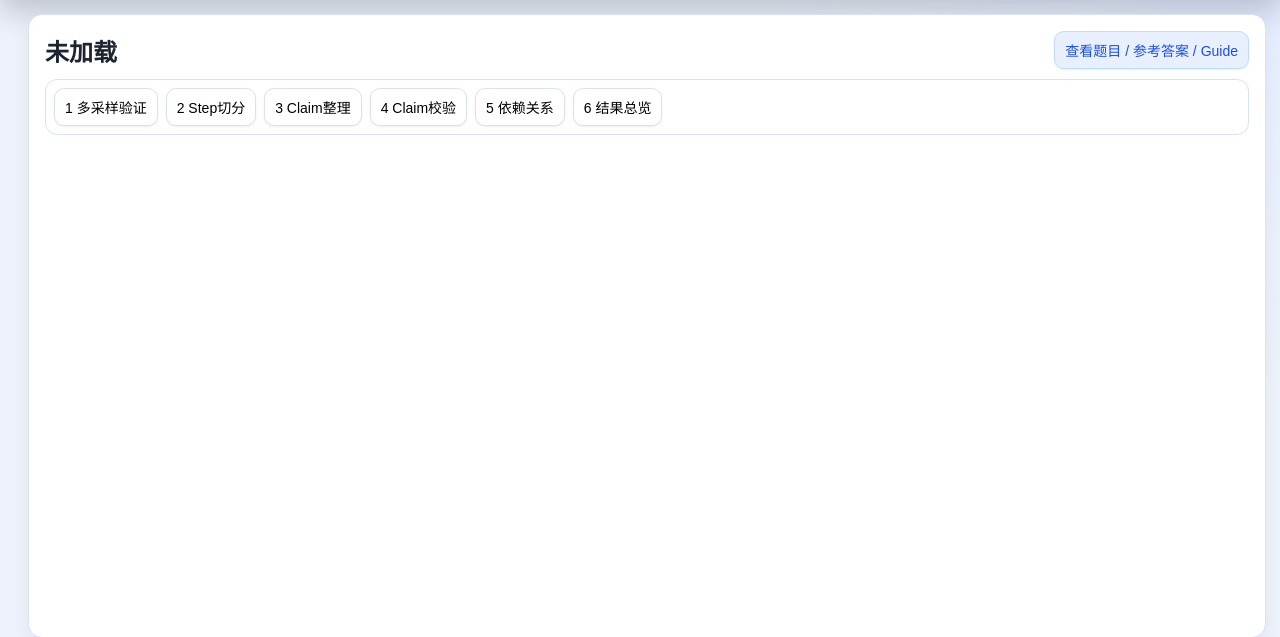
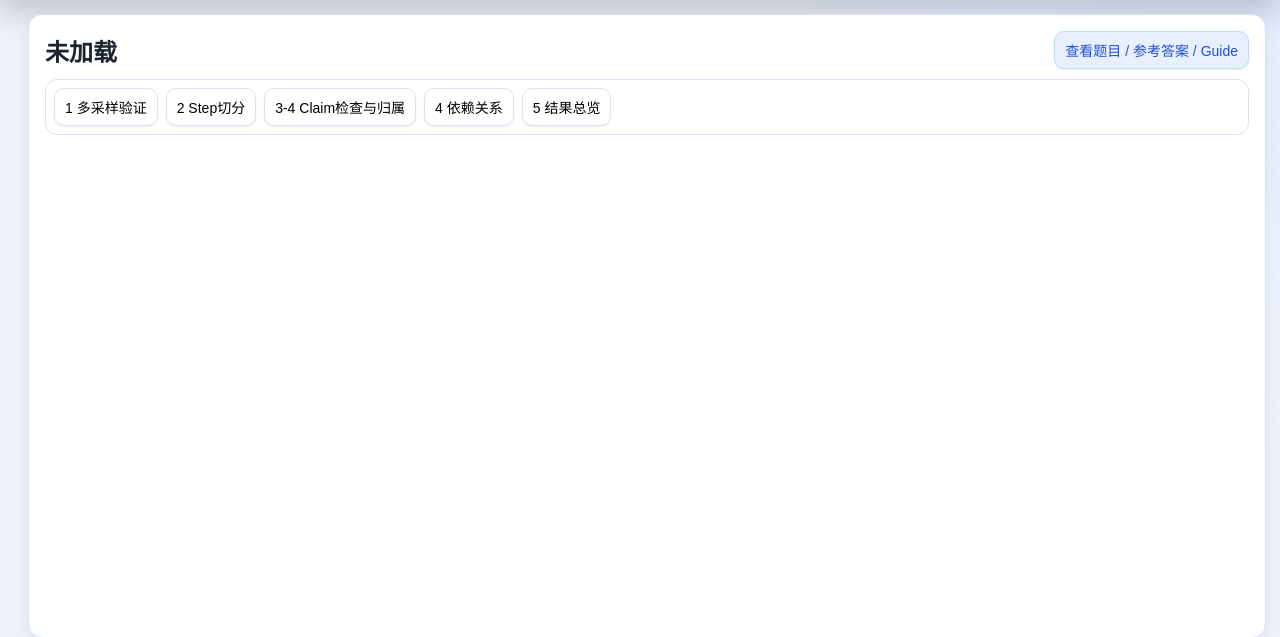
Before and after one commit to zhai098/benchmark, a Flask app: page / in a window 1280 px wide. Shown: the part 66-703 px from the top of the page. Run offline with Flask 3, Linux system fonts and the light colour scheme.

Commit message:
Apply claim workflow fixes in annotation_app

```diff
--- a/annotation_app/static/app.js
+++ b/annotation_app/static/app.js
@@ -14,8 +14,6 @@ function getCaseState(caseId) {
       steps: [],
       presegmented_claims: [],
       claims: [],
-      // Step 级校验：{ s1: { status, notes } }
-      claim_checks: {},
       dependencies: {},
     };
   }
@@ -28,31 +26,17 @@ function escapeHtml(s) {
 }
 
 function getClaimCheckStats(st) {
-  const stepCount = (st.claims || []).length;
-  const totalClaims = (st.claims || []).reduce((acc, x) => acc + (x.claims || []).length, 0);
-  const checks = st.claim_checks || {};
-  let checkedSteps = 0;
-  let pass = 0;
-  let hasIssue = 0;
-  let allWrong = 0;
-
-  (st.claims || []).forEach((_, i) => {
-    const key = `s${i + 1}`;
-    const status = checks[key]?.status || 'unchecked';
-    if (status !== 'unchecked') checkedSteps += 1;
-    if (status === 'pass') pass += 1;
-    if (status === 'has_issue') hasIssue += 1;
-    if (status === 'all_wrong') allWrong += 1;
-  });
+  const reviewed = (st.presegmented_claims || []).filter(x => x.review_status && x.review_status !== 'unchecked').length;
+  const edited = (st.presegmented_claims || []).filter(x => x.review_status === 'edited').length;
+  const totalClaims = (st.presegmented_claims || []).length;
+  const mapped = (st.presegmented_claims || []).filter(x => Number.isInteger(x.step_idx) && x.step_idx >= 0).length;
 
   return {
-    stepCount,
-    checkedSteps,
-    uncheckedSteps: Math.max(0, stepCount - checkedSteps),
-    pass,
-    hasIssue,
-    allWrong,
+    reviewed,
+    edited,
     totalClaims,
+    mapped,
+    unmapped: Math.max(0, totalClaims - mapped),
   };
 }
 
@@ -61,7 +45,7 @@ function getCaseCompletion(st) {
   const stepDone = (st.steps || []).length > 0 ? 1 : 0;
   const claimMapped = (st.claims || []).some(x => (x.claims || []).length > 0) ? 1 : 0;
   const check = getClaimCheckStats(st);
-  const claimChecked = check.stepCount > 0 && check.uncheckedSteps === 0 ? 1 : 0;
+  const claimChecked = check.totalClaims > 0 && check.reviewed === check.totalClaims ? 1 : 0;
   const depDone = Object.keys(st.dependencies || {}).length > 0 ? 1 : 0;
   return Math.round(((sampleDone + stepDone + claimMapped + claimChecked + depDone) / 5) * 100);
 }
@@ -210,7 +194,6 @@ function selectSolution(i) {
   st.steps = [];
   st.presegmented_claims = extractPresegmentedClaims(sample);
   st.claims = [];
-  st.claim_checks = {};
   st.dependencies = {};
   renderStepContent();
   renderCaseList();
@@ -223,7 +206,7 @@ function extractPresegmentedClaims(sample) {
   raw.forEach((item, i) => {
     if (typeof item === 'string') {
       const text = item.trim();
-      if (text) out.push({ id: `p${i + 1}`, text, step_idx: null });
+      if (text) out.push({ id: `p${i + 1}`, text, edited_text: text, review_status: 'unchecked', step_idx: null });
       return;
     }
     if (item && typeof item === 'object' && Array.isArray(item.claims)) {
@@ -232,7 +215,7 @@ function extractPresegmentedClaims(sample) {
         : parseInt(String(item.step_id || '').replace(/[^\d]/g, ''), 10) - 1;
       (item.claims || []).forEach((c, ci) => {
         const text = String(c || '').trim();
-        if (text) out.push({ id: `p${i + 1}_${ci + 1}`, text, step_idx: Number.isFinite(step_idx) ? step_idx : null });
+        if (text) out.push({ id: `p${i + 1}_${ci + 1}`, text, edited_text: text, review_status: 'unchecked', step_idx: Number.isFinite(step_idx) ? step_idx : null });
       });
       return;
     }
@@ -241,7 +224,7 @@ function extractPresegmentedClaims(sample) {
     const step_idx = Number.isInteger(item.step_index)
       ? item.step_index
       : parseInt(String(item.step_id || '').replace(/[^\d]/g, ''), 10) - 1;
-    out.push({ id: `p${i + 1}`, text, step_idx: Number.isFinite(step_idx) ? step_idx : null });
+    out.push({ id: `p${i + 1}`, text, edited_text: text, review_status: 'unchecked', step_idx: Number.isFinite(step_idx) ? step_idx : null });
   });
   return out;
 }
@@ -295,39 +278,26 @@ function organizeClaimsBySteps() {
     const stepIdx = Number(document.getElementById(`claimStepSel_${i}`)?.value ?? -1);
     if (!Number.isInteger(stepIdx) || stepIdx < 0 || stepIdx >= stepCount) return;
     claim.step_idx = stepIdx;
-    st.claims[stepIdx].claims.push((claim.text || '').trim());
+    const finalText = (claim.review_status === 'edited' ? claim.edited_text : claim.text) || '';
+    st.claims[stepIdx].claims.push(finalText.trim());
   });
-  // 重建 Step 校验状态
-  const nextChecks = {};
-  (st.claims || []).forEach((_, i) => {
-    const key = `s${i + 1}`;
-    nextChecks[key] = st.claim_checks[key] || { status: 'unchecked', notes: '' };
-  });
-  st.claim_checks = nextChecks;
   renderStepContent();
   renderCaseList();
 }
 
-function updateStepCheck(stepKey, status) {
+function setClaimReviewStatus(claimIdx, status) {
   const st = getCaseState(selectedCase().id);
-  st.claim_checks[stepKey] = st.claim_checks[stepKey] || { status: 'unchecked', notes: '' };
-  st.claim_checks[stepKey].status = status;
+  const claim = (st.presegmented_claims || [])[claimIdx];
+  if (!claim) return;
+  claim.review_status = status;
+  if (status === 'ok') claim.edited_text = claim.text;
 }
 
-function updateStepCheckAndRender(stepKey, status) {
-  updateStepCheck(stepKey, status);
-  renderStepContent();
-  renderCaseList();
-}
-
-function setStepCheckNotes(stepKey, v) {
+function setClaimEditedText(claimIdx, v) {
   const st = getCaseState(selectedCase().id);
-  st.claim_checks[stepKey] = st.claim_checks[stepKey] || { status: 'unchecked', notes: '' };
-  st.claim_checks[stepKey].notes = v;
-}
-
-function stepCheckTag(stepKey, current, expected, label, cls = '') {
-  return `<button class="tag ${cls} ${current === expected ? 'active' : ''}" onclick="updateStepCheckAndRender('${stepKey}', '${expected}')">${label}</button>`;
+  const claim = (st.presegmented_claims || [])[claimIdx];
+  if (!claim) return;
+  claim.edited_text = v;
 }
 
 function editClaim(stepIdx, claimIdx, v) {
@@ -361,7 +331,7 @@ function toggleDep(currId, depId, checked) {
 function buildDependencyView() {
   const st = getCaseState(selectedCase().id);
   const grouped = flattenClaimsByStep(st.claims);
-  let html = '<h3>Step 5：依赖关系（按当前 Step 逐条标注）</h3>';
+  let html = '<h3>Step 4：依赖关系（按当前 Step 逐条标注）</h3>';
 
   grouped.forEach((currStep, sIdx) => {
     html += `<section class="dep-section"><h4>当前 Step ${sIdx + 1}</h4>`;
@@ -392,18 +362,18 @@ function buildSummaryView() {
   const st = getCaseState(c.id);
   const stats = getClaimCheckStats(st);
   return `
-    <h3>Step 6：提交前总览</h3>
+    <h3>Step 5：提交前总览</h3>
     <p>请检查以下结果无误后提交：</p>
     <div class="kpi-grid">
       <div class="kpi"><small>Step 数</small><b>${(st.steps || []).length}</b></div>
       <div class="kpi"><small>Claim 总数</small><b>${stats.totalClaims}</b></div>
-      <div class="kpi"><small>已校验 Step</small><b>${stats.checkedSteps}</b></div>
-      <div class="kpi"><small>未校验 Step</small><b>${stats.uncheckedSteps}</b></div>
+      <div class="kpi"><small>已校验 Claim</small><b>${stats.reviewed}</b></div>
+      <div class="kpi"><small>待归属 Claim</small><b>${stats.unmapped}</b></div>
     </div>
     <h4>多采样验证</h4><pre>${JSON.stringify(st.sample_validation, null, 2)}</pre>
     <h4>Step切分（来自完整 solution 的切分点）</h4><pre>${JSON.stringify({ solution_index: st.selected_solution_idx, cut_points: st.cut_points, steps: st.steps }, null, 2)}</pre>
     <h4>Claim整理结果（按 step）</h4><pre>${JSON.stringify(st.claims, null, 2)}</pre>
-    <h4>Claim Step级校验</h4><pre>${JSON.stringify(st.claim_checks, null, 2)}</pre>
+    <h4>Claim检查（原始/修改）</h4><pre>${JSON.stringify(st.presegmented_claims, null, 2)}</pre>
     <h4>依赖关系</h4><pre>${JSON.stringify(st.dependencies, null, 2)}</pre>
     <button class="primary" onclick="submitCase()">确认提交当前问题</button>
   `;
@@ -478,8 +448,10 @@ function renderStepContent() {
     const stepCount = (st.steps || []).length;
     const claims = st.presegmented_claims || [];
     const unassigned = claims.filter(x => !Number.isInteger(x.step_idx) || x.step_idx < 0).length;
+    const unchecked = claims.filter(x => !x.review_status || x.review_status === 'unchecked').length;
     let rows = '';
     claims.forEach((cl, i) => {
+      const status = cl.review_status || 'unchecked';
       const defaultStepIdx = (Number.isInteger(cl.step_idx) && cl.step_idx >= 0 && cl.step_idx < stepCount) ? cl.step_idx : -1;
       const options = ['<option value="-1">未分配</option>']
         .concat(Array.from({ length: stepCount }, (_, si) => `<option value="${si}" ${defaultStepIdx === si ? 'selected' : ''}>Step ${si + 1}</option>`))
@@ -488,13 +460,20 @@ function renderStepContent() {
         <tr>
           <td>${cl.id}</td>
           <td>${escapeHtml(cl.text)}</td>
+          <td>
+            <div class="row">
+              <label><input type="radio" name="claimReview_${i}" value="ok" ${status === 'ok' ? 'checked' : ''} onchange="setClaimReviewStatus(${i}, 'ok')"> 正确</label>
+              <label><input type="radio" name="claimReview_${i}" value="edited" ${status === 'edited' ? 'checked' : ''} onchange="setClaimReviewStatus(${i}, 'edited')"> 需修改</label>
+            </div>
+            <input value="${escapeHtml(cl.edited_text || cl.text || '')}" ${status === 'edited' ? '' : 'disabled'} oninput="setClaimEditedText(${i}, this.value)">
+          </td>
           <td><select id="claimStepSel_${i}" onchange="setClaimStep(${i}, Number(this.value))">${options}</select></td>
         </tr>
       `;
     });
     root.innerHTML = `
-      <h3>Step 3：整理每个 Step 对应的 Claim（使用预切分 claim）</h3>
-      <p>请将预切分 claim 归并到 Step 2 的切分结果中，左侧提供切分结果便于对齐比较。</p>
+      <h3>Step 3-4：Claim检查与Step归属（合并）</h3>
+      <p>先判断 claim 是否正确；如不正确先修改文本，再进行 Step 归属。</p>
       <div class="split-compare">
         <aside class="split-reference">
           <h4>Step 切分参考</h4>
@@ -504,11 +483,12 @@ function renderStepContent() {
           <div class="kpi-grid">
             <div class="kpi"><small>Step 数</small><b>${stepCount}</b></div>
             <div class="kpi"><small>预切分 Claim</small><b>${claims.length}</b></div>
+            <div class="kpi"><small>未检查</small><b>${unchecked}</b></div>
             <div class="kpi"><small>未分配</small><b>${unassigned}</b></div>
           </div>
           <table>
-            <thead><tr><th>Claim</th><th>文本</th><th>归属 Step</th></tr></thead>
-            <tbody>${rows || '<tr><td colspan="3">当前 solution 未提供预切分 claim</td></tr>'}</tbody>
+            <thead><tr><th>Claim</th><th>原始文本</th><th>检查与修改</th><th>归属 Step</th></tr></thead>
+            <tbody>${rows || '<tr><td colspan="4">当前 solution 未提供预切分 claim</td></tr>'}</tbody>
           </table>
           <div class="row">
             <button class="primary" onclick="organizeClaimsBySteps()">保存并生成 Step-Claim 结构</button>
@@ -521,54 +501,11 @@ function renderStepContent() {
   }
 
   if (currentStep === 4) {
-    const checkStats = getClaimCheckStats(st);
-    let html = '<h3>Step 4：Claim按Step集中校验</h3>';
-    html += '<p>以 Step 为单位展开，优先定位该 Step 中有问题的 claim，而非逐条强制打标签。</p>';
-    html += `
-      <div class="kpi-grid">
-        <div class="kpi"><small>Step 总数</small><b>${checkStats.stepCount}</b></div>
-        <div class="kpi"><small>已校验 Step</small><b>${checkStats.checkedSteps}</b></div>
-        <div class="kpi"><small>有问题 Step</small><b>${checkStats.hasIssue + checkStats.allWrong}</b></div>
-        <div class="kpi"><small>未校验 Step</small><b>${checkStats.uncheckedSteps}</b></div>
-      </div>
-    `;
-
-    (st.claims || []).forEach((cs, si) => {
-      const stepKey = `s${si + 1}`;
-      const rec = st.claim_checks[stepKey] || { status: 'unchecked', notes: '' };
-      const summary = `Step ${si + 1} · ${cs.claims.length} claims · ${rec.status}`;
-      html += `
-        <details class="step-review" ${si === 0 ? 'open' : ''}>
-          <summary>${summary}</summary>
-          <div class="card">
-            <div class="row">
-              ${stepCheckTag(stepKey, rec.status, 'pass', '该Step正确', 'ok')}
-              ${stepCheckTag(stepKey, rec.status, 'has_issue', '部分有误', 'bad')}
-              ${stepCheckTag(stepKey, rec.status, 'all_wrong', '整体有误', 'bad')}
-              ${stepCheckTag(stepKey, rec.status, 'unchecked', '暂不判断')}
-            </div>
-            <label>问题备注（可写错误 claim 编号或原因）</label>
-            <textarea rows="2" oninput="setStepCheckNotes('${stepKey}', this.value)">${escapeHtml(rec.notes || '')}</textarea>
-          </div>
-          ${(cs.claims || []).map((claim, ci) => `
-            <div class="card">
-              <div class="claim-row"><span class="claim-id">c${ci + 1}</span><input class="claim-input" value="${escapeHtml(claim)}" oninput="editClaim(${si}, ${ci}, this.value)"></div>
-            </div>
-          `).join('')}
-          <button onclick="addClaim(${si})">+ 添加 claim</button>
-        </details>
-      `;
-    });
-    root.innerHTML = html;
+    root.innerHTML = buildDependencyView();
     return;
   }
 
   if (currentStep === 5) {
-    root.innerHTML = buildDependencyView();
-    return;
-  }
-
-  if (currentStep === 6) {
     root.innerHTML = buildSummaryView();
   }
 }
@@ -585,8 +522,8 @@ async function saveProgress() {
     selected_solution_text: st.selected_solution_text,
     cut_points: st.cut_points,
     steps: st.steps,
+    presegmented_claims: st.presegmented_claims,
     claims: st.claims,
-    claim_checks: st.claim_checks,
     dependencies: st.dependencies,
     status: 'in_progress',
   };
@@ -611,8 +548,8 @@ async function submitCase() {
     selected_solution_text: st.selected_solution_text,
     cut_points: st.cut_points,
     steps: st.steps,
+    presegmented_claims: st.presegmented_claims,
     claims: st.claims,
-    claim_checks: st.claim_checks,
     dependencies: st.dependencies,
     status: 'completed',
   };
--- a/annotation_app/templates/annotator.html
+++ b/annotation_app/templates/annotator.html
@@ -17,7 +17,7 @@
       <button onclick="loadDataset()">加载数据</button>
       <button onclick="toggleCasePanel()">显示/隐藏任务列表</button>
       <button onclick="saveProgress()">手动保存</button>
-      <button class="primary" onclick="goStep(6)">提交前总览</button>
+      <button class="primary" onclick="goStep(5)">提交前总览</button>
     </div>
   </header>
 
@@ -39,10 +39,9 @@
       <div class="step-nav">
         <button class="step-btn" data-step="1" onclick="goStep(1)">1 多采样验证</button>
         <button class="step-btn" data-step="2" onclick="goStep(2)">2 Step切分</button>
-        <button class="step-btn" data-step="3" onclick="goStep(3)">3 Claim整理</button>
-        <button class="step-btn" data-step="4" onclick="goStep(4)">4 Claim校验</button>
-        <button class="step-btn" data-step="5" onclick="goStep(5)">5 依赖关系</button>
-        <button class="step-btn" data-step="6" onclick="goStep(6)">6 结果总览</button>
+        <button class="step-btn" data-step="3" onclick="goStep(3)">3-4 Claim检查与归属</button>
+        <button class="step-btn" data-step="4" onclick="goStep(4)">4 依赖关系</button>
+        <button class="step-btn" data-step="5" onclick="goStep(5)">5 结果总览</button>
       </div>
 
       <article id="stepContent"></article>
--- a/annotation_web/static/client.html
+++ b/annotation_web/static/client.html
@@ -31,7 +31,7 @@
       <div class="tabs">
         <div class="tab active" data-step="0">1) 多采样验证</div>
         <div class="tab" data-step="1">2) Step 切分</div>
-        <div class="tab" data-step="2">3-4) Claim 切分校验</div>
+        <div class="tab" data-step="2">3-4) Claim 检查与归属</div>
         <div class="tab" data-step="3">5) 依赖关系</div>
         <div class="tab" data-step="4">6) 提交</div>
       </div>
@@ -52,7 +52,7 @@
       </section>
 
       <section id="stage2" class="hidden">
-        <h3>Claim 切分校验</h3>
+        <h3>Claim 检查与 Step 归属（合并）</h3>
         <p class="muted">Claim Model/参数配置（服务端从环境变量读取 OPENAI_API_KEY）。</p>
         <div class="grid-2">
           <label>Model<input id="claimModelInput" placeholder="例如: gpt-4.1-mini" value="gpt-4.1-mini" /></label>
--- a/annotation_web/static/style.css
+++ b/annotation_web/static/style.css
@@ -15,6 +15,7 @@ button.ghost { background: transparent; color:#1f4db8; border:1px solid #1f4db8;
 .sample-card { border:1px solid #d9dfec; border-radius:8px; padding:10px; margin-bottom:10px; }
 .flex { display:flex; gap:8px; align-items:center; }
 .claim-row { border:1px dashed #c2cadb; border-radius:8px; padding:8px; margin:8px 0; }
+.claim-origin { margin: 6px 0; }
 small.muted { color:#667085; }
 pre { white-space: pre-wrap; background:#f8f9fc; border-radius:8px; padding:8px; border:1px solid #e3e8f3; }
 .review-grid { display:grid; grid-template-columns: 1fr 1fr; gap:12px; }
```
Also changed, not shown: annotation_web/static/client.js (+67 -4 lines).
